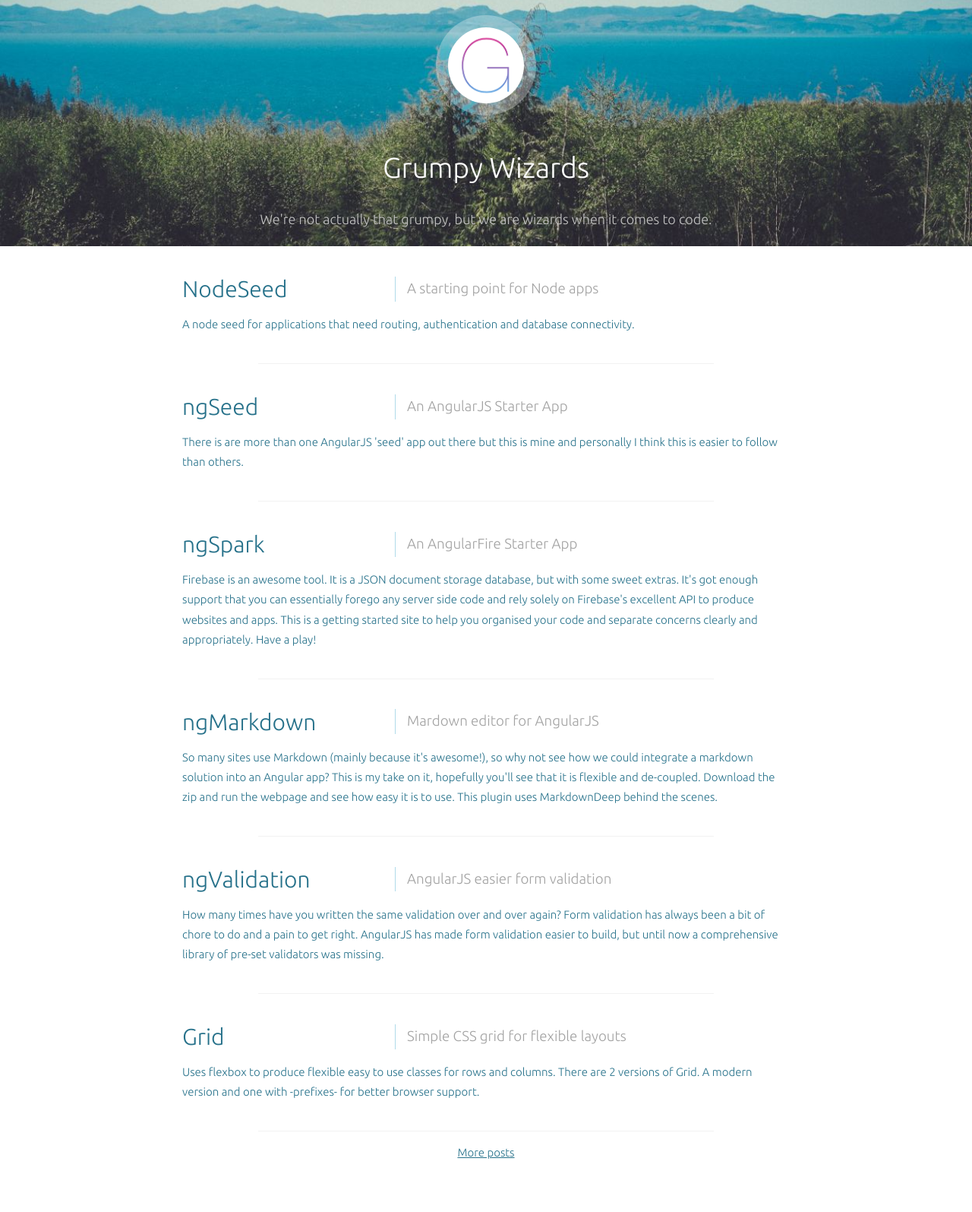
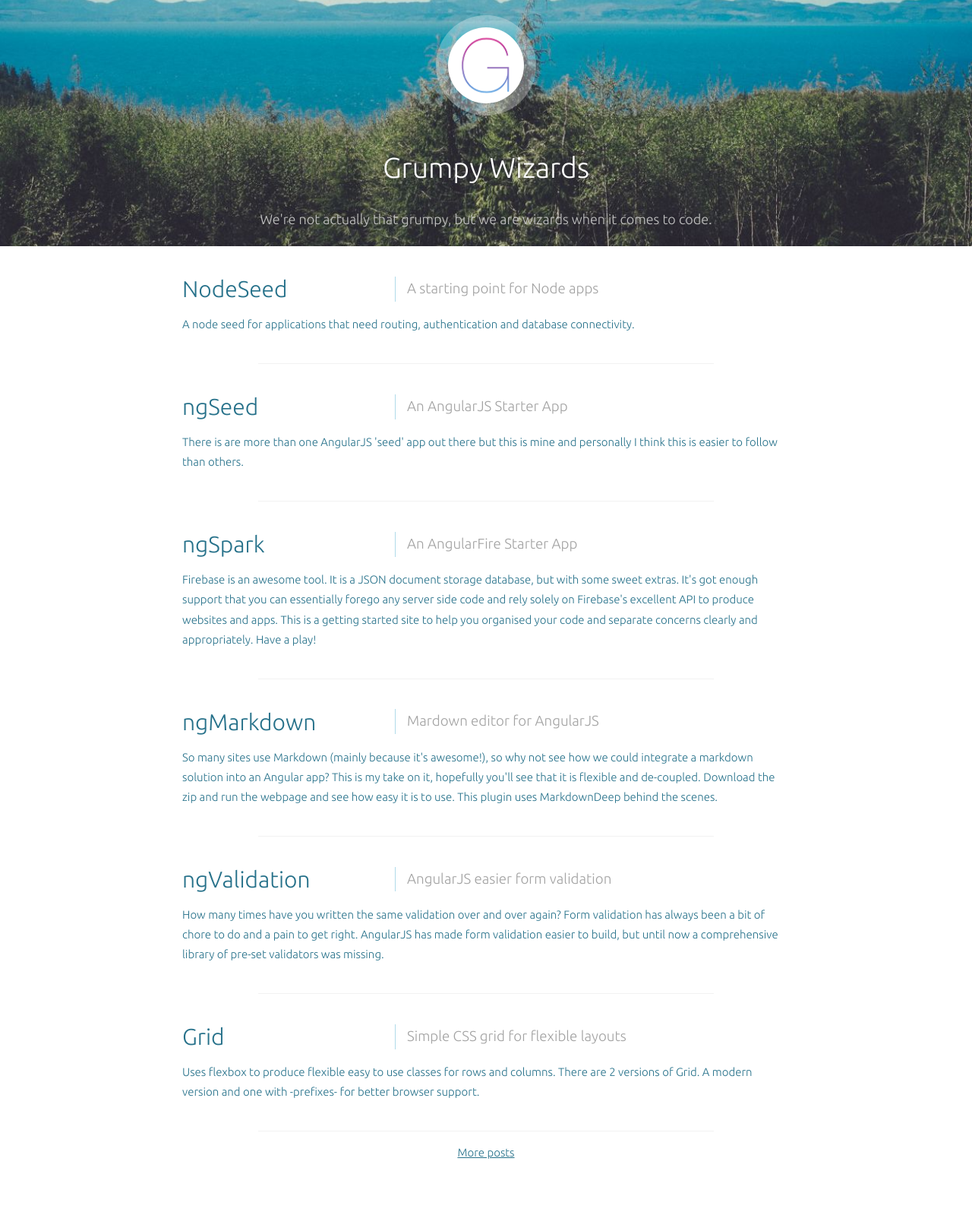
Before and after one commit to andmarkan/GrumpyWizards.github.io, a Jekyll site: the page built from index.html, in a window 1280 px wide. Shown: the whole page at 76% size. Built offline with Jekyll 4.4.1, drawn with Linux system fonts in a browser that asks for light colours; the list of posts is cut into pages by our own code.

Commit message:
New header image

```diff
--- a/css/site.css
+++ b/css/site.css
@@ -8,7 +8,7 @@
 
 .site-header {
 	background-image: url(/img/header.jpg);
-	background-position: center;
+	background-position: 0 -280px;
 	background-repeat: no-repeat;
 	-webkit-background-size: cover;
 	-moz-background-size: cover;
```
